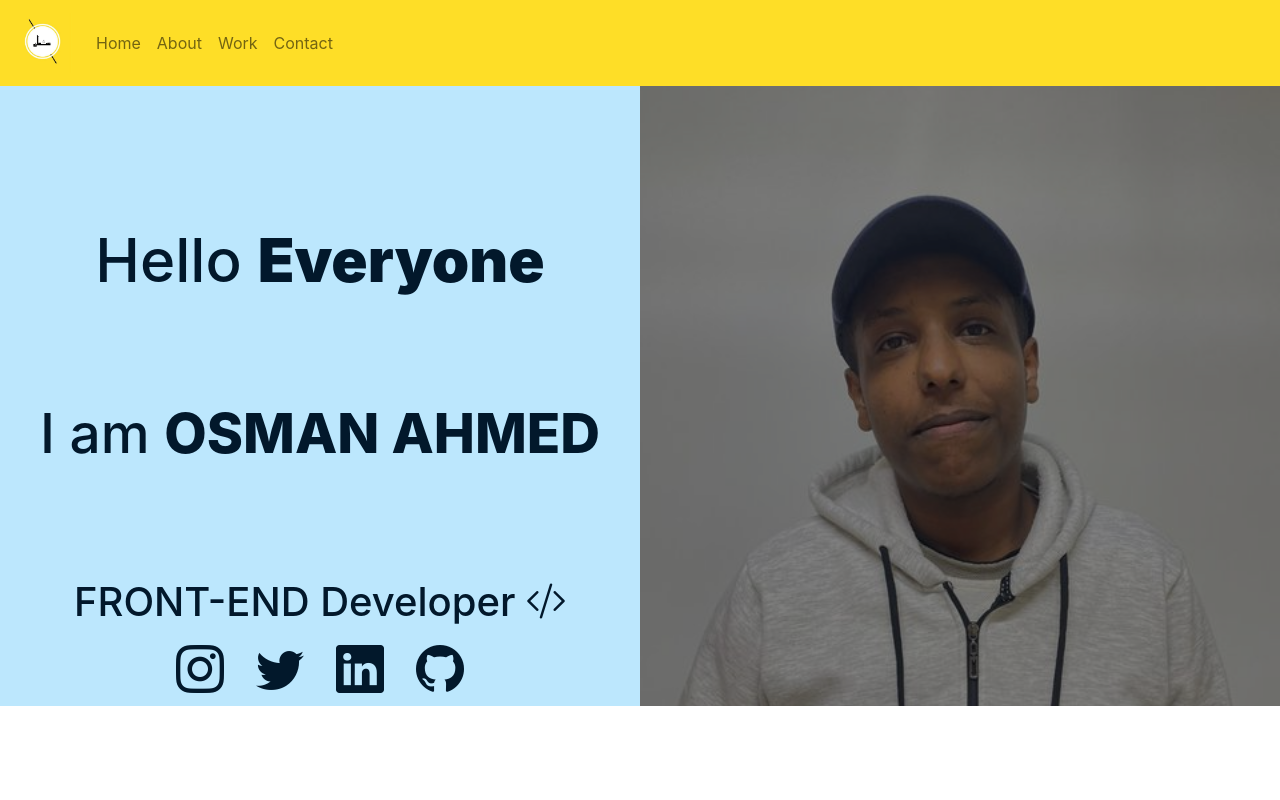
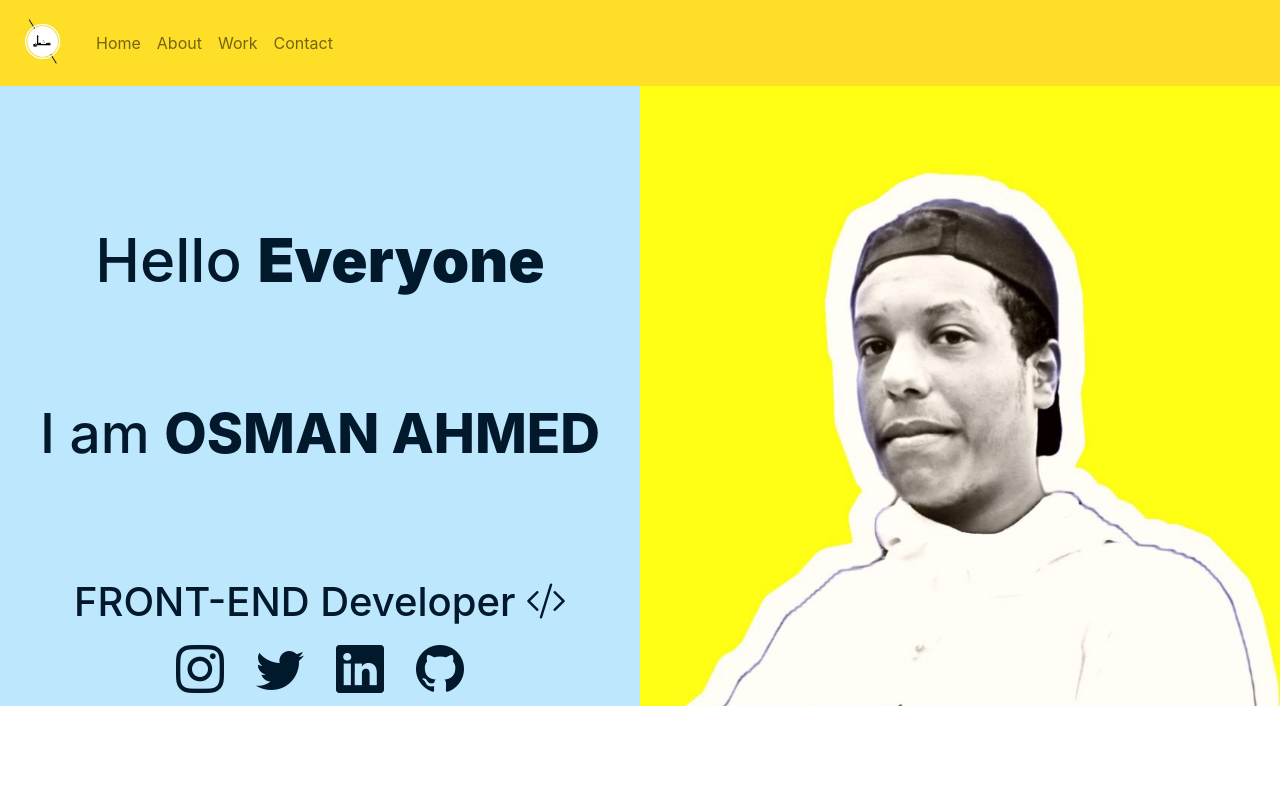
Before and after one commit to OsmanAhmed125/my-portfolio, a React (Create React App) app: page / in a window 1280 px wide. Shown: the top 800 px of the page. Built offline with nearby package versions, Linux system fonts and the light colour scheme.

Commit message:
edit-new

```diff
--- a/src/App.css
+++ b/src/App.css
@@ -41,8 +41,7 @@ nav{
   position:absolute;
 object-fit:fill;
   z-index: -66;
-
-  filter: brightness(0.5) ;
+ ;
 }
 
 
--- a/src/components/Home.js
+++ b/src/components/Home.js
@@ -1,5 +1,5 @@
 import miniPhoto from '../imgs/profile-pic.png'
-import myimg from '../imgs/personal-pic.jpg'
+import myimg from '../imgs/landme.jpg'
 import img1 from '../imgs/myabout.jpeg'
 import img2 from '../imgs/staff.jpg'
 
```
Also changed, not shown: src/imgs/landme.jpg (added).
